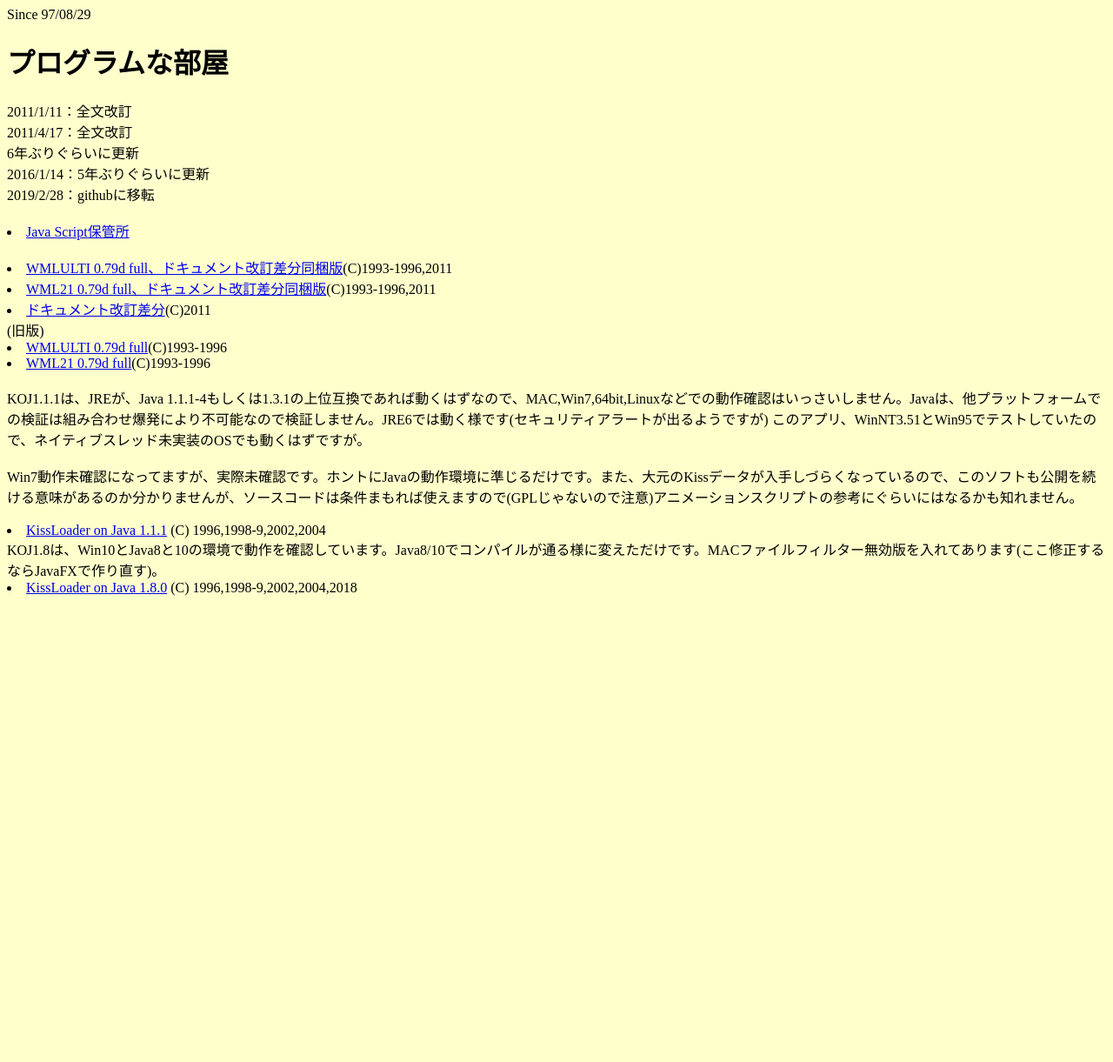
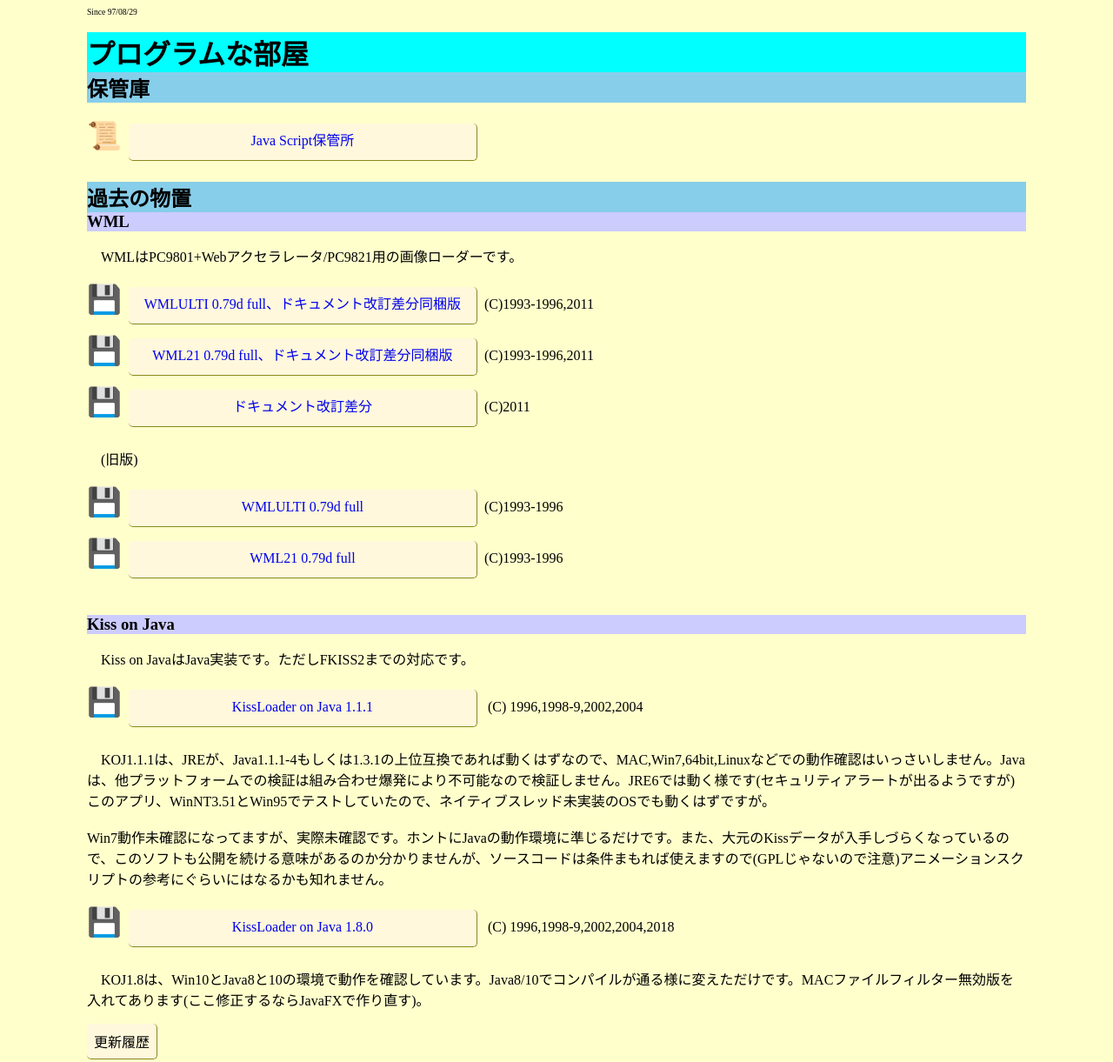
Before and after one commit to mith-mmk/mith-mmk.github.io, a plain HTML site: page index.html in a window 1280 px wide. Shown: the whole page at 87% size. Before the commit the page ends 800 px from the top, so only its background shows below. Drawn offline with Linux system fonts and the light colour scheme.

Commit message:
modify homepage

```diff
--- /dev/null
+++ b/css/default.css
@@ -0,0 +1,133 @@
+body {
+    background-color: #ffffcc;
+    margin-left: 100px;
+    margin-right: 100px;
+}
+
+p {
+    text-indent: 1em;
+}
+
+.since {
+    color: black;
+    display: block;
+    font-size: 60%;
+}
+
+.text{
+    color: #333333;
+
+}
+
+
+h1{
+    background: aqua;
+    color: black;
+    margin: 0
+}
+
+h2{
+    background: skyblue;
+    color: black;
+    margin: 0
+}
+
+
+h3{
+    background: #ccccff;
+    color: black ;
+    margin: 0
+}
+
+li {
+    list-style-type: none;
+}
+
+li.file::before {
+    content: "\1f4be";
+    font-size: 2rem;
+}
+
+li.outerlink::before {
+    content: "\1F517";
+    font-size: 2rem;
+}
+
+li.link::before {
+    content: "\1F4DC";
+    font-size: 2rem;
+}
+
+
+a {
+    outline: none;
+    padding-bottom: 2px;
+    border-right:  1px solid #88881c;
+    border-bottom: 1px solid #88881c;
+    background-color:cornsilk;
+    margin: 0.5rem;
+    font-size: 12pt;
+    height: 2.5rem;
+    line-height: 2.5rem;
+    width: 25rem;
+    border-radius: 5px;
+    text-decoration: none;
+    display: inline-block;
+    text-align: center;
+}
+
+a:visited {
+    color: blue;
+}
+
+a:hover {
+    border-color: transparent;
+    box-shadow: 0 2px 6px rgba(0, 0, 0, 0.5);
+}
+
+a:active {
+    transform: translate3d(1px, 1px, 1px);
+    border-right: 0;
+    color: blue;
+    border-left: 1px solid #88881c;
+    border-top: 1px solid #88881c;
+    box-shadow: 0 0 0 0;
+}
+
+.back {
+
+    outline: none;
+    padding-bottom: 2px;
+    border-right:  1px solid #88881c;
+    border-bottom: 1px solid #88881c;
+    background-color:cornsilk;
+    margin: 0.5rem;
+    font-size: 12pt;
+    height: 2.5rem;
+    line-height: 2.5rem;
+    width: 2.5rem;
+    border-radius: 5px;
+    text-decoration: none;
+    display: inline-block;
+    text-align: center;
+}
+
+.button {
+    height: 1.5rem;
+    width: 3rem;
+    line-height: 1.5rem;
+}
+
+summary {
+    display: inline-block;
+    border-right:  1px solid #88881c;
+    border-bottom: 1px solid #88881c;
+    background-color:cornsilk;
+    padding: 0.5rem;
+    border-radius: 5px;
+}
+
+summary:hover{
+    border-color: transparent;
+    box-shadow: 0 2px 6px rgba(0, 0, 0, 0.5);
+}
--- a/index.html
+++ b/index.html
@@ -7,48 +7,67 @@
     <!-- Mith@mmk's Homepage Index Programing room-->
     <title>The Alchemist Laboratory MITH@mmk's Programing Room</title>
     <META HTTP-EQUIV="Content-Type" CONTENT="text/html; charset=utf-8">
+    <link rel="stylesheet" href="/css/default.css">
 </head>
 
-<body bgcolor=#ffffcc>
-    <FONT COLOR="#000000">Since 97/08/29</FONT>
+<body>
+<header>
+    <span class="since">Since 97/08/29</span><BR>
     <h1>プログラムな部屋</h1>
+</header>
 
-    2011/1/11：全文改訂<BR>
-    2011/4/17：全文改訂<BR>
-    6年ぶりぐらいに更新<BR>
-    2016/1/14：5年ぶりぐらいに更新<BR>
-    2019/2/28：githubに移転<BR>
+    <h2>保管庫</h2>
+    <p></p>
+    <li class="link"><a href="script/index.html">Java Script保管所</a>
+    <p></p>
 
-    <BR>
-
-    <li><a href="script/index.html">Java Script保管所</a>
+    <H2>過去の物置</h2>
+    <h3>WML</h3>
+    <p>
+    WMLはPC9801+Webアクセラレータ/PC9821用の画像ローダーです。</p>
+    <li class="file"><a href="./WML079DF+.LZH">WMLULTI 0.79d full、ドキュメント改訂差分同梱版</a>(C)1993-1996,2011
+    <li class="file"><a href="./WM2079DF+.LZH">WML21 0.79d full、ドキュメント改訂差分同梱版</a>(C)1993-1996,2011
+    <li class="file"><a href="./WMLappend.txt">ドキュメント改訂差分</a>(C)2011
+        <p>(旧版)</p>
+    <li class="file"><a href="./WML079DF.LZH">WMLULTI 0.79d full</a>(C)1993-1996
+    <li class="file"><a href="./WM2079DF.LZH">WML21 0.79d full</a>(C)1993-1996
         <BR>
 
         <BR>
-    <li><a href="./WML079DF+.LZH">WMLULTI 0.79d full、ドキュメント改訂差分同梱版</a>(C)1993-1996,2011
-    <li><a href="./WM2079DF+.LZH">WML21 0.79d full、ドキュメント改訂差分同梱版</a>(C)1993-1996,2011
-    <li><a href="./WMLappend.txt">ドキュメント改訂差分</a>(C)2011
+            <p></p>
 
-        <BR>
-        (旧版)<BR>
-    <li><a href="./WML079DF.LZH">WMLULTI 0.79d full</a>(C)1993-1996
-    <li><a href="./WM2079DF.LZH">WML21 0.79d full</a>(C)1993-1996
-        <BR>
+    <div clase="text">
+        <H3>Kiss on Java</h3>
+        <p></p>
 
-        <BR>
-        KOJ1.1.1は、JREが、Java
-        1.1.1-4もしくは1.3.1の上位互換であれば動くはずなので、MAC,Win7,64bit,Linuxなどでの動作確認はいっさいしません。Javaは、他プラットフォームでの検証は組み合わせ爆発により不可能なので検証しません。JRE6では動く様です(セキュリティアラートが出るようですが)
+        <p>Kiss on JavaはJava実装です。ただしFKISS2までの対応です。</p>
+
+    </div>
+    <li class="file"><a href="./KissOnJava111.zip">KissLoader on Java 1.1.1</a> (C) 1996,1998-9,2002,2004
+    <p>
+
+        KOJ1.1.1は、JREが、Java1.1.1-4もしくは1.3.1の上位互換であれば動くはずなので、MAC,Win7,64bit,Linuxなどでの動作確認はいっさいしません。Javaは、他プラットフォームでの検証は組み合わせ爆発により不可能なので検証しません。JRE6では動く様です(セキュリティアラートが出るようですが)
         このアプリ、WinNT3.51とWin95でテストしていたので、ネイティブスレッド未実装のOSでも動くはずですが。<BR>
         <BR>
         Win7動作未確認になってますが、実際未確認です。ホントにJavaの動作環境に準じるだけです。また、大元のKissデータが入手しづらくなっているので、このソフトも公開を続ける意味があるのか分かりませんが、ソースコードは条件まもれば使えますので(GPLじゃないので注意)アニメーションスクリプトの参考にぐらいにはなるかも知れません。<BR>
-        <BR>
-    <LI><a href="./KissOnJava111.zip">KissLoader on Java 1.1.1</a> (C) 1996,1998-9,2002,2004
-        <BR>
+    </p>
+    <li class="file"><a href="./KissOnJava180.zip">KissLoader on Java 1.8.0</a> (C) 1996,1998-9,2002,2004,2018<BR>
+    <p>
         KOJ1.8は、Win10とJava8と10の環境で動作を確認しています。Java8/10でコンパイルが通る様に変えただけです。MACファイルフィルター無効版を入れてあります(ここ修正するならJavaFXで作り直す)。<BR>
-    <LI><a href="./KissOnJava180.zip">KissLoader on Java 1.8.0</a> (C) 1996,1998-9,2002,2004,2018<BR>
-
-        <BR>
-
+    </p>
+    <p></p>
+<footer>
+<details>
+<summary>更新履歴</summary>
+<div class="history">
+2011/1/11：全文改訂<BR>
+2011/4/17：全文改訂<BR>
+6年ぶりぐらいに更新<BR>
+2016/1/14：5年ぶりぐらいに更新<BR>
+2019/2/28：githubに移転<BR>
+2019/3/05：見た目の変更 JavaScriptを同期読み込みから非同期読み込みに変更<BR>
+</div></details>
+</footer>
 </BODY>
 
 </HTML>
```
Also changed, not shown: script/gacha.html (+5 -4 lines), script/index.html (+7 -9 lines), script/nekofilter.html (+32 -13 lines), 8 other files.
